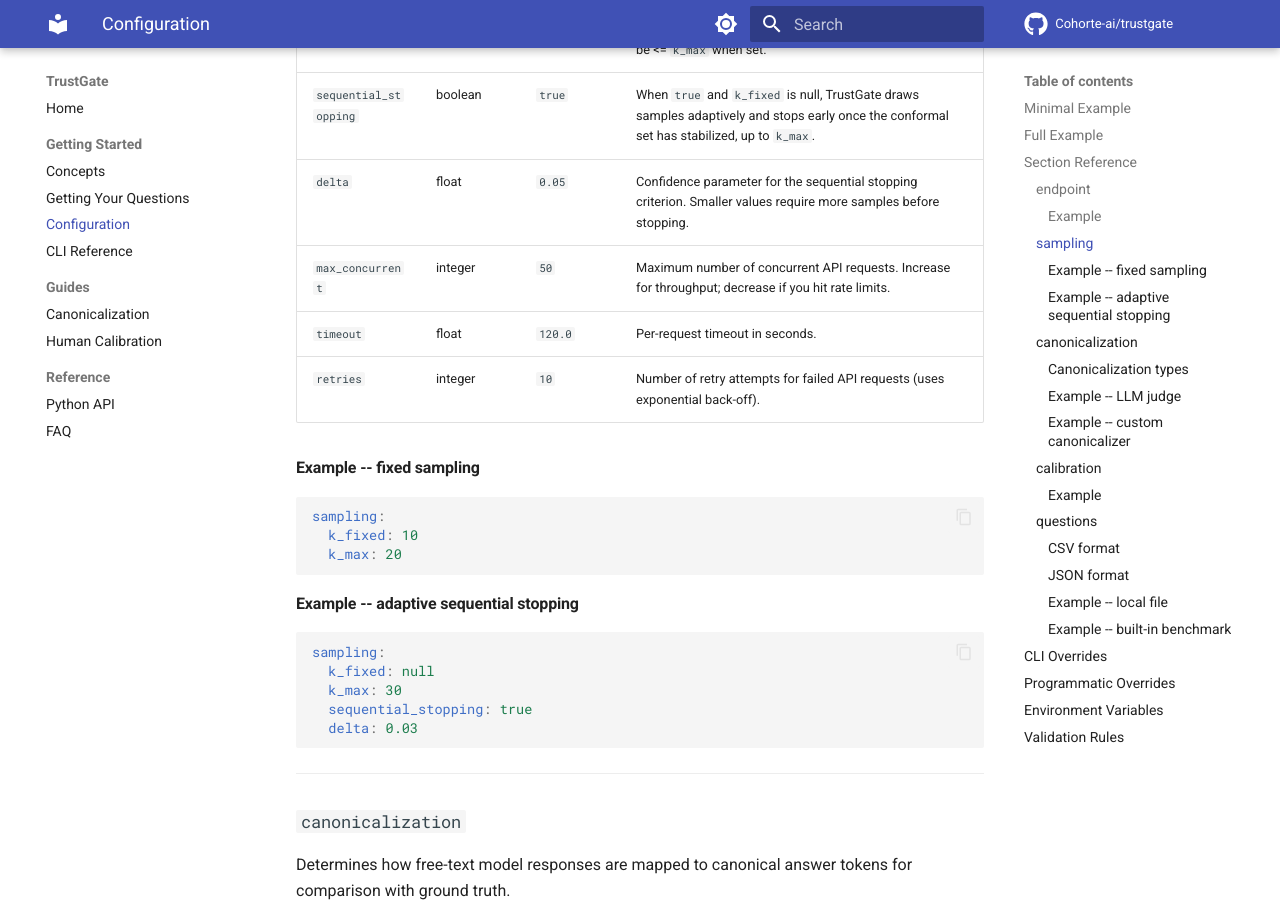
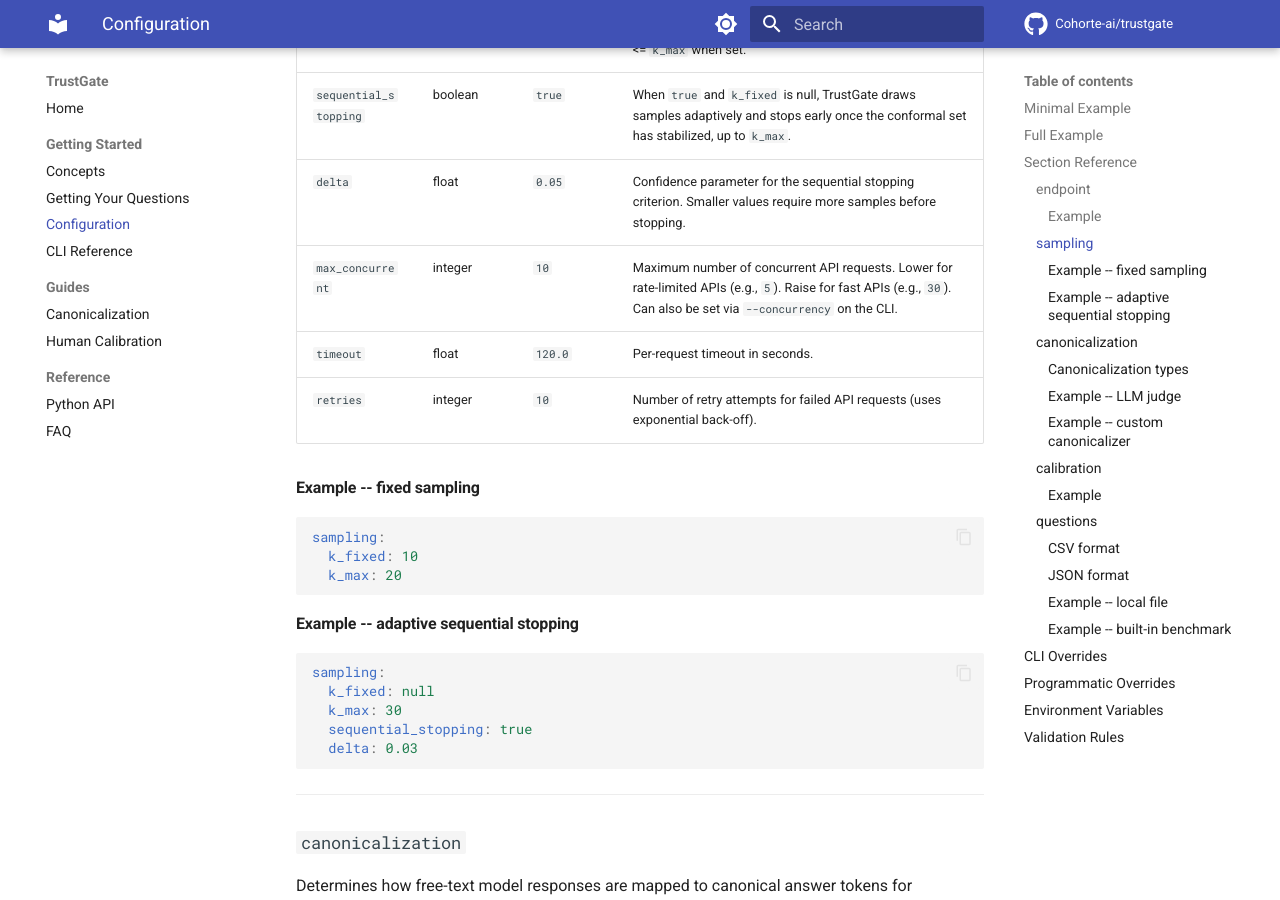
Before and after one commit to Cohorte-ai/trustgate, an MkDocs documentation site: the page built from docs/configuration.md, in a window 1280 px wide and 900 px high, scrolled down 2989 px. Built offline with MkDocs 1.6.1 and Material for MkDocs 9.7.7, drawn with Linux system fonts in a browser that asks for light colours; comment, search, counter and statistics services are not loaded.

Commit message:
Document --concurrency in CLI and configuration docs
Co-Authored-By: Claude Opus 4.6 (1M context) <noreply@anthropic.com>

```diff
--- a/docs/configuration.md
+++ b/docs/configuration.md
@@ -40,7 +40,7 @@ sampling:
   k_fixed: 10
   sequential_stopping: true
   delta: 0.05
-  max_concurrent: 50
+  max_concurrent: 10
   timeout: 120.0
   retries: 10
 
@@ -108,7 +108,7 @@ Controls how many responses are drawn per question and how they are collected.
 | `k_fixed`             | integer/null  | `10`    | Fixed number of samples per question. Set to `null` (or omit) to use adaptive sequential stopping instead. Must be <= `k_max` when set. |
 | `sequential_stopping` | boolean       | `true`  | When `true` and `k_fixed` is null, TrustGate draws samples adaptively and stops early once the conformal set has stabilized, up to `k_max`. |
 | `delta`               | float         | `0.05`  | Confidence parameter for the sequential stopping criterion. Smaller values require more samples before stopping. |
-| `max_concurrent`      | integer       | `50`    | Maximum number of concurrent API requests. Increase for throughput; decrease if you hit rate limits. |
+| `max_concurrent`      | integer       | `10`    | Maximum number of concurrent API requests. Lower for rate-limited APIs (e.g., `5`). Raise for fast APIs (e.g., `30`). Can also be set via `--concurrency` on the CLI. |
 | `timeout`             | float         | `120.0` | Per-request timeout in seconds. |
 | `retries`             | integer       | `10`    | Number of retry attempts for failed API requests (uses exponential back-off). |
 
```
Also changed, not shown: docs/cli.md (+1 -0 lines).
